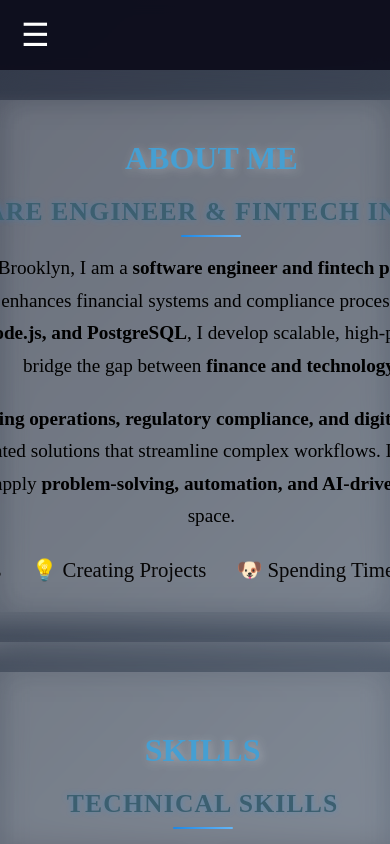
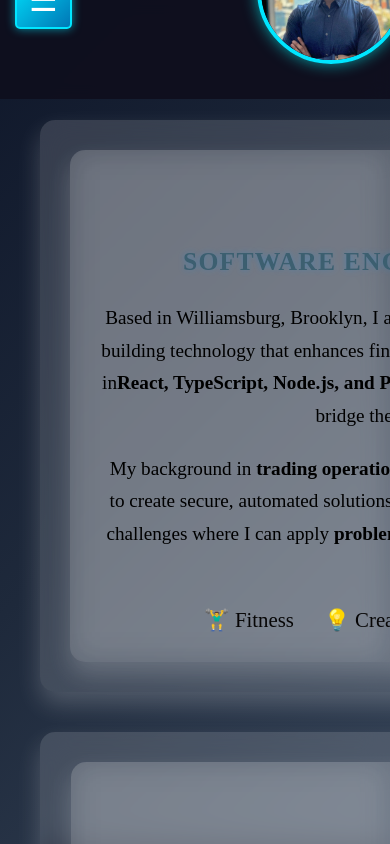
Before and after one commit to Carlosbnyc/my-portfolio, a React (Vite) app: page / in a window 390 px wide. Shown: the top 844 px of the page. Built offline with nearby package versions, Linux system fonts and the light colour scheme.

Commit message:
updated css 16.23 19.03.25

```diff
--- a/src/components/Home.css
+++ b/src/components/Home.css
@@ -19,7 +19,7 @@ body, html {
 }
 
 /* 🔹 Grid Layout for Sections */
-content {
+.content {
   display: grid;
   grid-template-columns: repeat(auto-fit, minmax(600px, 1fr)); /* Make sections wider */
   gap: 40px; /* More spacing between sections */
@@ -39,7 +39,6 @@ section {
   transition: all 0.3s ease-in-out;
   max-width: 1200px; /* Ensure they are wider */
   margin: auto;
-  padding: 40px;
 }
 
 /* 🔹 Section Hover Effect */
--- a/src/components/SideBar/SideBar.css
+++ b/src/components/SideBar/SideBar.css
@@ -1,10 +1,9 @@
-/* 🌟 Improved Sidebar for Full Responsiveness */
+/* 🌟 Fully Optimized Sidebar for All Screen Sizes */
 
 .sidebar-menu {
-    position: fixed;
-    left: 20px;
+    position:absolute;
+    left:10px;
     top: 50%;
-    transform: translateY(-50%);
     width: 220px;
     background: rgba(15, 15, 30, 0.9); /* Dark transparency for tech look */
     padding: 25px;
@@ -12,22 +11,84 @@
     box-shadow: 0px 0px 20px rgba(0, 255, 255, 0.2);
     text-align: center;
     backdrop-filter: blur(8px);
-    transition: all 0.3s ease-in-out;
+    transition: transform 0.3s ease-in-out;
+    z-index: 10; /* Keeps sidebar behind content */
+}
+.sidebar-menu.open {
+    left: 0;
 }
 
-/* 📱 Mobile Friendly Sidebar */
+/* Ensure content shifts when sidebar opens */
+.content {
+    transition: margin-left 0.3s ease-in-out;
+}
+.sidebar-toggle {
+    display: none;
+  }
+
+/* 📱 Mobile-Friendly Sidebar */
 @media (max-width: 768px) {
     .sidebar-menu {
-        position: absolute;
+        position: fixed;
+        top: 0;
         left: 0;
-        top: 0;
         width: 100%;
         height: auto;
-        transform: none;
         padding: 15px;
         box-shadow: none;
         border-radius: 0;
-    }
+        display: flex;
+        justify-content: space-between;
+        align-items: center;
+        flex-direction: row;
+        background: rgba(15, 15, 30, 0.95);
+        z-index: 100;
+      }
+
+
+      .sidebar-menu ul {
+        display: none;
+        flex-direction: column;
+        align-items: center;
+        gap: 10px;
+        padding: 0;
+      }
+
+      .sidebar-menu li {
+        display: inline-block;
+        padding: 10px;
+        font-size: 1rem;
+      }
+
+     /* When the sidebar is open, show menu items */
+  .sidebar-menu.open ul {
+    display: flex;
+  }
+
+  .content {
+    margin-left: 0 !important;
+    padding-top: 70px; /* Push content down so the sidebar doesn’t cover it */
+  }
+
+    /* Sidebar Toggle Button */
+    .sidebar-toggle {
+        display: block;
+        position: relative; /* Relative positioning to flow within the flex container */
+        font-size: 2rem;
+        background: linear-gradient(135deg, #00e6ff, #0077b6);
+        border: 2px solid #00e6ff;
+        border-radius: 5px;
+        color: #fff;
+        padding: 8px 12px;
+        cursor: pointer;
+        z-index: 110;
+        box-shadow: 0 0 10px rgba(0, 230, 255, 0.6);
+        transition: transform 0.3s ease-in-out;
+      }
+      .sidebar-toggle:hover {
+        transform: scale(1.1);
+      }
+
 }
 
 /* 🔹 Profile Picture - Cyber Glow Effect */
@@ -85,60 +146,10 @@
 }
 
 /* 📱 Mobile Sidebar Adjustments */
-/* 📱 Mobile-Friendly Sidebar */
 @media (max-width: 768px) {
-    .sidebar-menu {
-        position: fixed;
-        top: 0;
-        left: 0;
-        width: 100%;
-        height: auto;
-        padding: 15px;
-        box-shadow: none;
-        border-radius: 0;
-        display: flex;
-        justify-content: space-between;
-        align-items: center;
-        flex-direction: row;
-        background: rgba(15, 15, 30, 0.95);
-        z-index: 100;
-    }
-
-    /* Hide menu items by default */
-    .sidebar-menu ul {
-        display: none;
-        flex-direction: column;
-        align-items: center;
-        gap: 10px;
-        padding: 0;
-    }
-
-    /* When the sidebar is open, show menu items */
-    .sidebar-toggle {
-        display: none;
-    }
-
-    /* Sidebar Toggle Button */
-    .sidebar-toggle {
-        background: transparent;
-        border: none;
-        font-size: 2rem;
-        color: white;
-        cursor: pointer;
-        margin-right: 20px;
-    }
-    @media (max-width: 768px) {
-        .sidebar-toggle {
-            display: block;
-            background: transparent;
-            border: none;
-            font-size: 2rem;
-            color: white;
-            cursor: pointer;
-            margin-right: 20px;
-        }
-    }
-    .profile-section {
-        display: none; /* Hide profile pic on mobile for better space */
+    .sidebar-menu li {
+        display: inline-block;
+        padding: 10px;
+        font-size: 1rem;
     }
 }
--- a/src/components/SideBar/SideBar.tsx
+++ b/src/components/SideBar/SideBar.tsx
@@ -12,14 +12,16 @@ const SidebarMenu: React.FC = () => {
     }
   };
 
+  const toggleSidebar = () => {
+    setIsOpen(prevState => !prevState);
+  };
+
   return (
-    <nav className={`sidebar-menu ${isOpen ? "open" : ""}`}>
+<nav className={`sidebar-menu ${isOpen ? "open" : ""}`}>
       {/* Mobile Toggle Button */}
-      {window.innerWidth < 768 && (
-  <button className="sidebar-toggle" onClick={() => setIsOpen(!isOpen)}>
-    ☰
-  </button>
-)}
+      <button className="sidebar-toggle" onClick={toggleSidebar}>
+        &#9776; {/* Hamburger icon */}
+      </button>
       <div className="profile-section">
         <img src="/images/Headshot.jpeg" alt="Profile Headshot" className="profile-pic" />
       </div>
```
